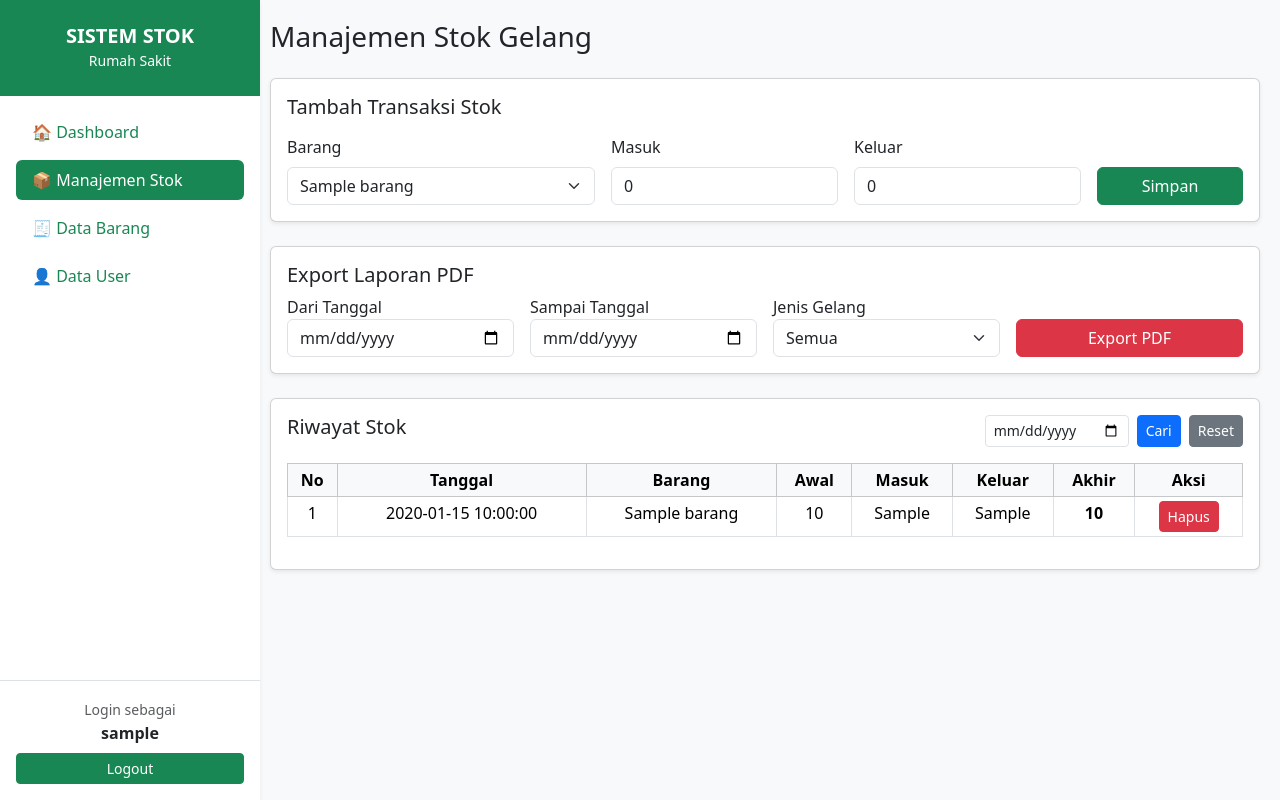
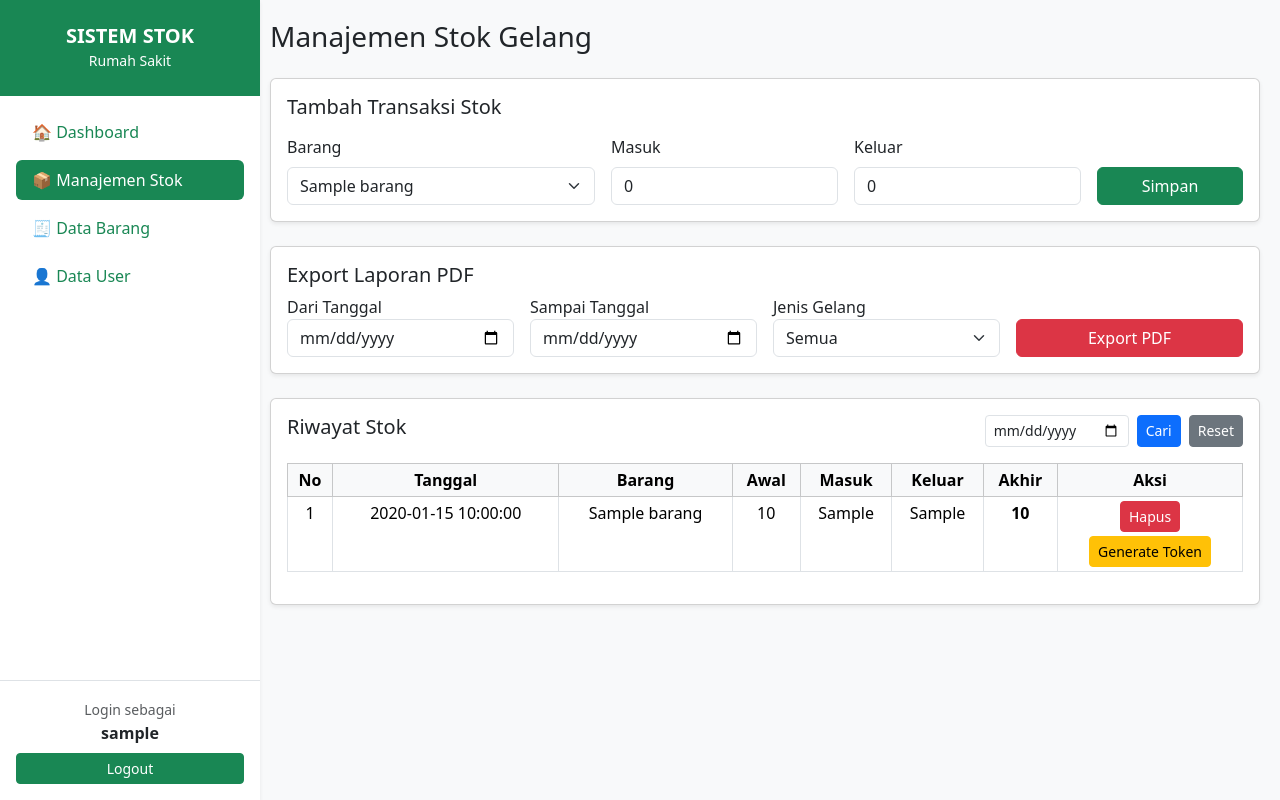
Before and after one commit to ReziBisma/Stock-Gudang-Gelang-Pasien-Rumah-Sakit-Soewondo, a PHP site: page /operator/stok.php in a window 1280 px wide. Run offline with PHP 8.4, Linux system fonts and the light colour scheme; the visitor is signed in with stand-in values (Sample User, id 1); tables that the repository leaves empty or names only in its code hold one stand-in row (values such as "Sample post"); a stand-in replaces the project's code that opens the database connection.

Commit message:
added token generation feature for operator users

```diff
--- a/operator/stok.php
+++ b/operator/stok.php
@@ -42,21 +42,39 @@ if (isset($_POST['simpan'])) {
 }
 
 /* ==============================
-   HAPUS STOK (TANPA RECALCULATE)
+   HAPUS STOK DENGAN VERIFIKASI
 ============================== */
-if (isset($_GET['hapus'])) {
-
+if (isset($_POST['hapus_stok'])) {
     if (!in_array($_SESSION['role'], ['admin', 'operator'])) {
         die("Akses ditolak");
     }
 
-    $id = (int) $_GET['hapus'];
+    $id = (int) $_POST['hapus_id'];
 
-    mysqli_query($conn, "DELETE FROM stok WHERE id = $id");
+    // ================= ADMIN =================
+    if ($_SESSION['role'] === 'admin') {
+        mysqli_query($conn, "DELETE FROM stok WHERE id = $id");
+        $success = "Data berhasil dihapus.";
+    }
 
-    header("Location: stok.php");
-    exit;
+    // ================= OPERATOR =================
+    else {
+
+        $token     = $_POST['token'];
+        $stok_id   = (int) $_POST['hapus_id'];
+
+        // Ambil token dari session admin
+        if (!isset($_SESSION['stok_token'][$stok_id]) || $_SESSION['stok_token'][$stok_id] != $token) {
+            $error = "Token salah! Data gagal dihapus.";
+        } else {
+            mysqli_query($conn, "DELETE FROM stok WHERE id = $stok_id");
+            unset($_SESSION['stok_token'][$stok_id]); // hapus token setelah dipakai
+            $success = "Data berhasil dihapus.";
+        }
+    }
+
 }
+
 
 
 /* ==============================
--- a/views/stok_view.php
+++ b/views/stok_view.php
@@ -161,25 +161,62 @@
                     <td><?= $d['keluar'] ?></td>
                     <td><strong><?= $d['stok_akhir'] ?></strong></td>
                     <td>
-                            <?php if (in_array($_SESSION['role'], ['admin', 'operator'])): ?>
-                                <a href="?hapus=<?= $d['id'] ?>&page=<?= $page ?><?= $params ?>"
-                                class="btn btn-danger btn-sm"
-                                onclick="return confirm('Yakin ingin menghapus data ini?')">
+                        <?php if ($_SESSION['role'] === 'admin'): ?>
+                            <form method="post" onsubmit="return confirm('Yakin hapus data ini?')">
+                                <input type="hidden" name="hapus_id" value="<?= $d['id'] ?>">
+                                <button type="submit" name="hapus_stok" class="btn btn-danger btn-sm">
                                     Hapus
-                                </a>
+                                </button>
+                            </form>
+                            <form method="get" action="../auth/stok_generate_token.php" target="_blank" class="mt-1">
+                            <input type="hidden" name="stok_id" value="<?= $d['id'] ?>">
+                            <button type="submit" class="btn btn-warning btn-sm">Generate Token</button>
+                            </form>
+
+                        <?php endif; ?>
+
+                        <?php if ($_SESSION['role'] === 'operator'): ?>
+                            <button class="btn btn-danger btn-sm"
+                                    data-bs-toggle="modal"
+                                    data-bs-target="#hapusModal<?= $d['id'] ?>">
+                                Hapus
+                            </button>
                         <?php endif; ?>
                     </td>
+                </tr>
 
-                    </tr>
+                <!-- MODAL UNTUK OPERATOR MINTA APPROVAL ADMIN -->
+                <?php if ($_SESSION['role'] === 'operator'): ?>
+                <div class="modal fade" id="hapusModal<?= $d['id'] ?>" tabindex="-1">
+                    <div class="modal-dialog modal-dialog-centered">
+                        <div class="modal-content">
+                        <form method="post">
+                            <div class="modal-header">
+                                <h5 class="modal-title">Token Approval</h5>
+                                <button type="button" class="btn-close" data-bs-dismiss="modal"></button>
+                            </div>
+
+                            <div class="modal-body">
+                                <p class="text-danger">Masukkan token yang diberikan admin</p>
+                                <input type="text" name="approve_token" class="form-control" required>
+                                <input type="hidden" name="hapus_id" value="<?= $d['id'] ?>">
+                            </div>
+
+                            <div class="modal-footer">
+                                <button type="button" class="btn btn-secondary" data-bs-dismiss="modal">Batal</button>
+                                <button type="submit" name="hapus_stok" class="btn btn-danger">Hapus</button>
+                            </div>
+                        </form>
+                        </div>
+                    </div>
+                </div>
+                <?php endif; ?>
+
+
+
                 <?php endwhile; ?>
 
-                <?php if ($totalData == 0): ?>
-                    <tr>
-                        <td colspan="8" class="text-center text-muted">
-                            Tidak ada data
-                        </td>
-                    </tr>
-                <?php endif; ?>
+
                 </tbody>
             </table>
 
@@ -210,6 +247,9 @@
     </div>
 
 </div>
+<script src="https://cdn.jsdelivr.net/npm/bootstrap@5.3.2/dist/js/bootstrap.bundle.min.js"></script>
+
+
 
 </body>
 </html>
```
Also changed, not shown: auth/stok_generate_token.php (added, +42 -0 lines). Lines whose indentation alone changed are shown as unchanged.
